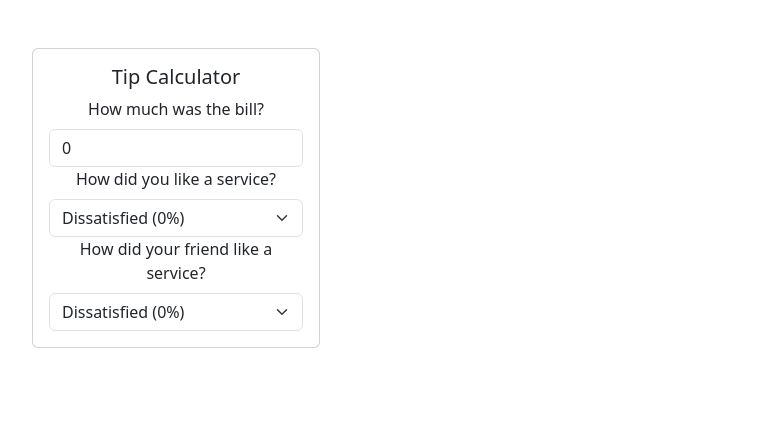
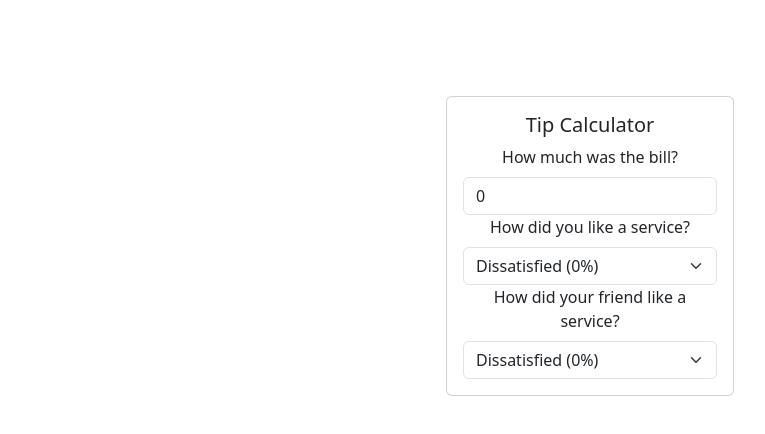
Before and after one commit to SzathmaryKriszti/tip-calculator, a React (Create React App) app: page / in a window 1280 px wide. Shown: the top 434 px of the page, without its empty margins (50-815 px from the left). Built offline with nearby package versions, Linux system fonts and the light colour scheme.

Commit message:
refactor

```diff
--- a/src/App.tsx
+++ b/src/App.tsx
@@ -5,11 +5,11 @@ import 'bootstrap/dist/css/bootstrap.css'
 
 function App() {
     return (
-        <section className={'container-md mt-5'}>
-                <div className={'col-3'}>
-                    <TipCalculator/>
-                </div>
-        </section>
+        <div className={'d-flex align-items-center justify-content-center mt-5'}>
+            <section className={'mt-5'}>
+                <TipCalculator/>
+            </section>
+        </div>
     );
 }
 
```
